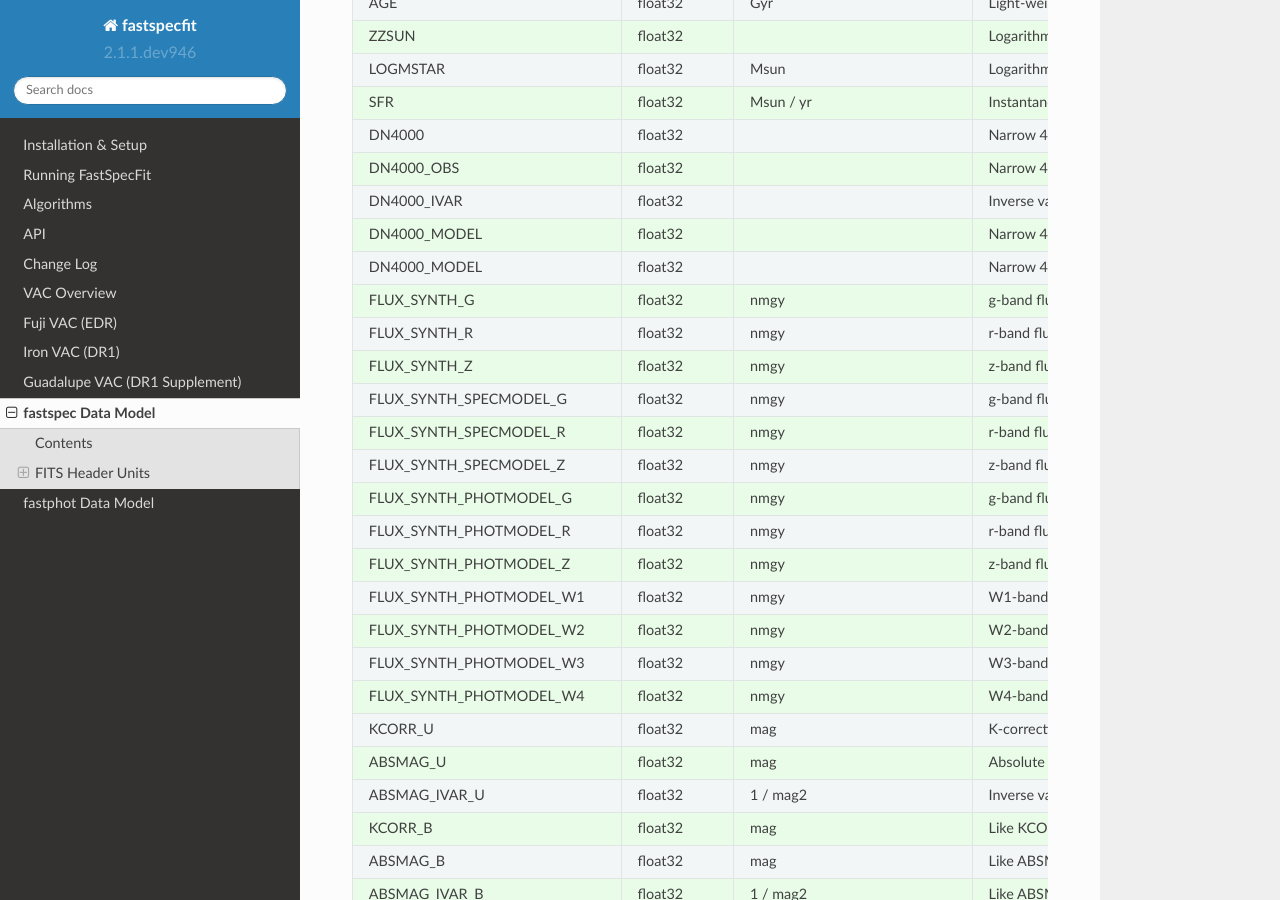
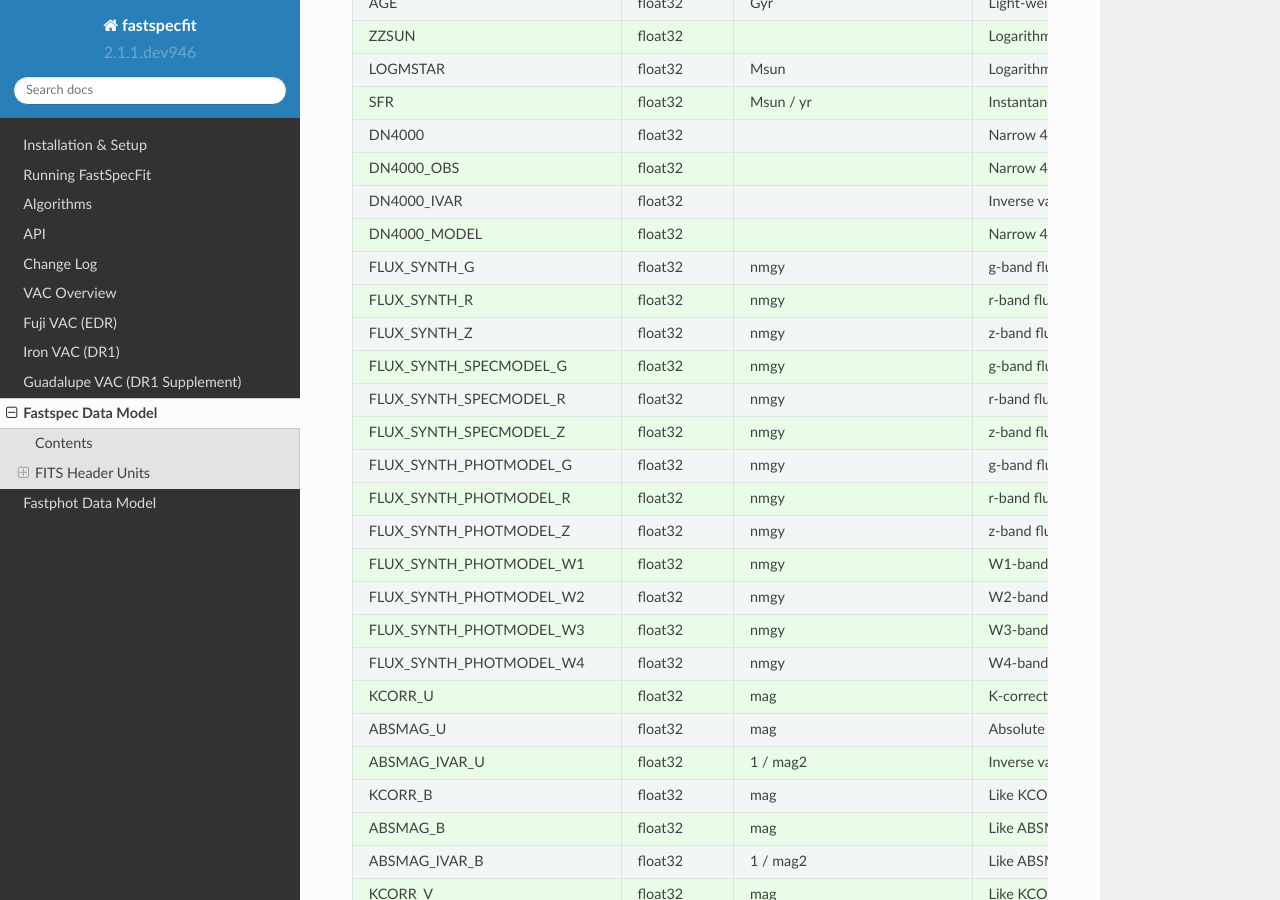
Before and after one commit to desihub/fastspecfit, a Sphinx documentation site: the page built from doc/fastspec.rst, in a window 1280 px wide and 900 px high, scrolled down 2115 px. Built offline with Sphinx 7.4.7 and the Read the Docs theme 2.0.0, drawn with Linux system fonts in a browser that asks for light colours; some of the changed text lies outside the part shown.

Commit message:
small tweaks

```diff
--- a/doc/fastphot.rst
+++ b/doc/fastphot.rst
@@ -1,7 +1,7 @@
 .. _fastphot datamodel:
 
 ===================
-fastphot Data Model
+Fastphot Data Model
 ===================
 
 :Summary: Broadband photometric fitting results.
--- a/doc/fastspec.rst
+++ b/doc/fastspec.rst
@@ -1,7 +1,7 @@
 .. _fastspec datamodel:
 
 ===================
-fastspec Data Model
+Fastspec Data Model
 ===================
 
 :Summary: Spectroscopic fitting results.
@@ -113,7 +113,6 @@ Name                         Type         Units                         Descript
                   DN4000_OBS      float32                               Narrow 4000-A break index measured from the observed spectroscopic data.
                  DN4000_IVAR      float32                               Inverse variance of DN4000_OBS or DN4000.
                 DN4000_MODEL      float32                               Narrow 4000-A break index measured from the best-fitting continuum model.
-                DN4000_MODEL      float32                               Narrow 4000-A break index (from Balogh et al. 1999) measured from the best-fitting continuum model.
                 FLUX_SYNTH_G      float32                          nmgy g-band flux synthesized from the data.
                 FLUX_SYNTH_R      float32                          nmgy r-band flux synthesized from the data.
                 FLUX_SYNTH_Z      float32                          nmgy z-band flux synthesized from the data.
```
Also changed, not shown: other parts of doc/fastspec.rst (+1 -1 lines).
